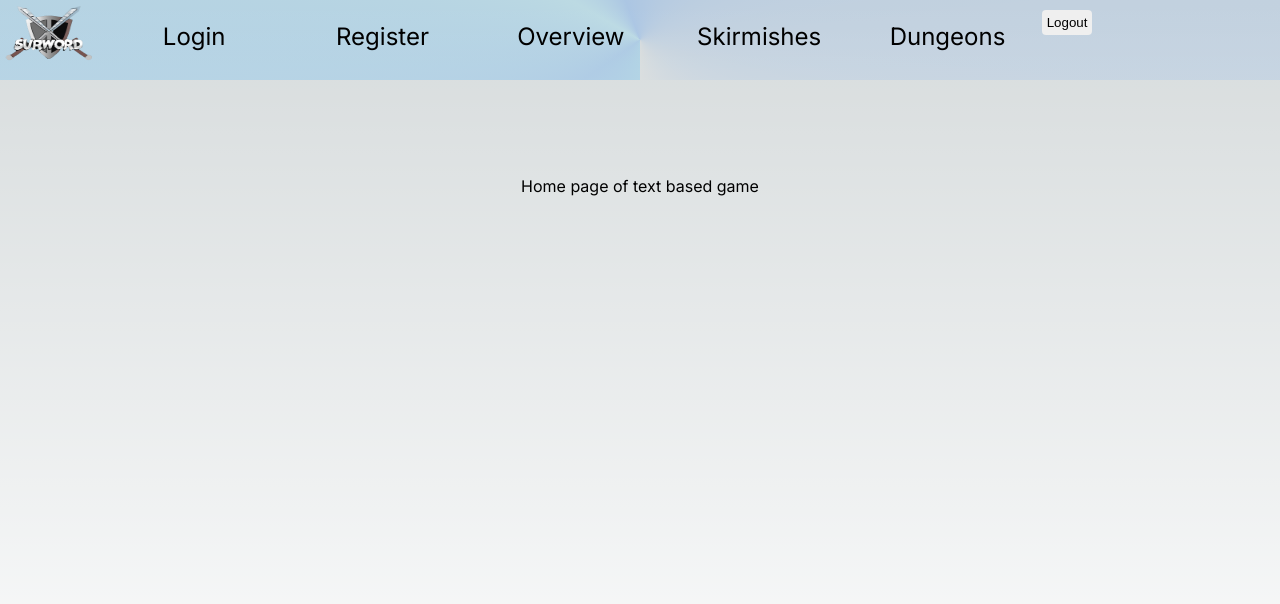
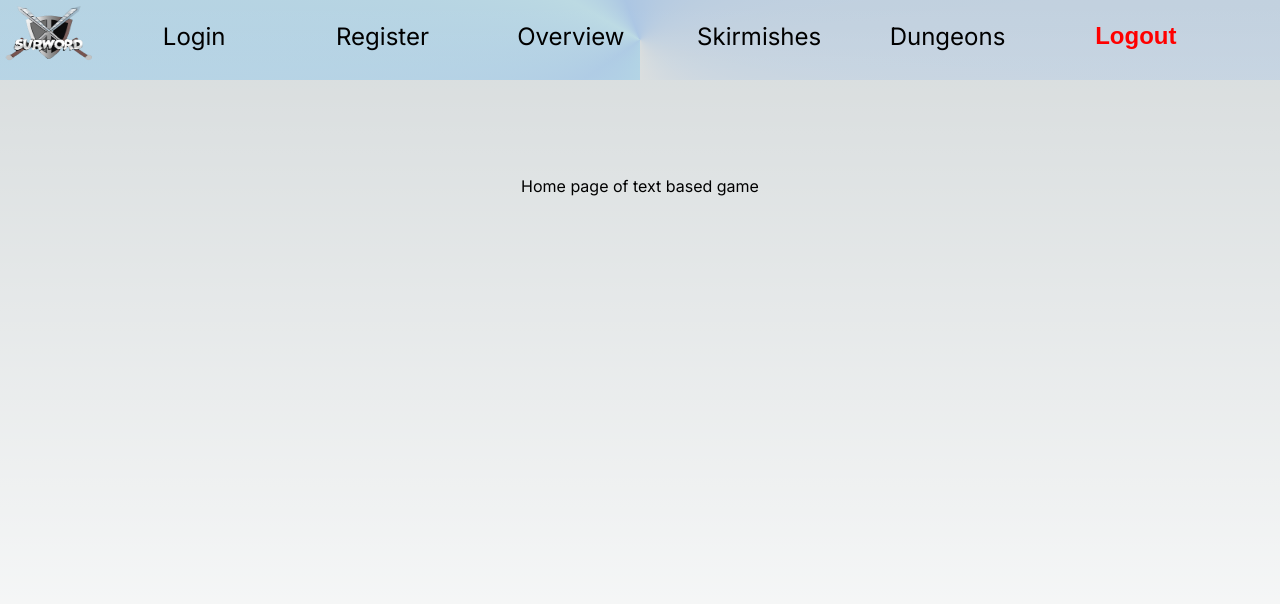
Before and after one commit to Darosss/text-based-game-client, a Next.js app: page / in a window 1280 px wide. Shown: the top 604 px of the page. Built offline with nearby package versions, Linux system fonts and the light colour scheme; no server answers.

Commit message:
style(menu-links): add css styles

```diff
--- a/src/components/navigation/menu-links.module.scss
+++ b/src/components/navigation/menu-links.module.scss
@@ -3,13 +3,22 @@
     width: 90%;
     height: 90%;
   }
-  a {
+  a,
+  button {
     display: flex;
     align-items: center;
     justify-content: center;
     height: 90%;
     width: 100%;
   }
+
+  button {
+    background-color: transparent;
+    font-size: 1em;
+    color: red;
+    font-weight: 800;
+  }
+
   a:hover {
     color: lighten($color: blue, $amount: 34);
   }
```
